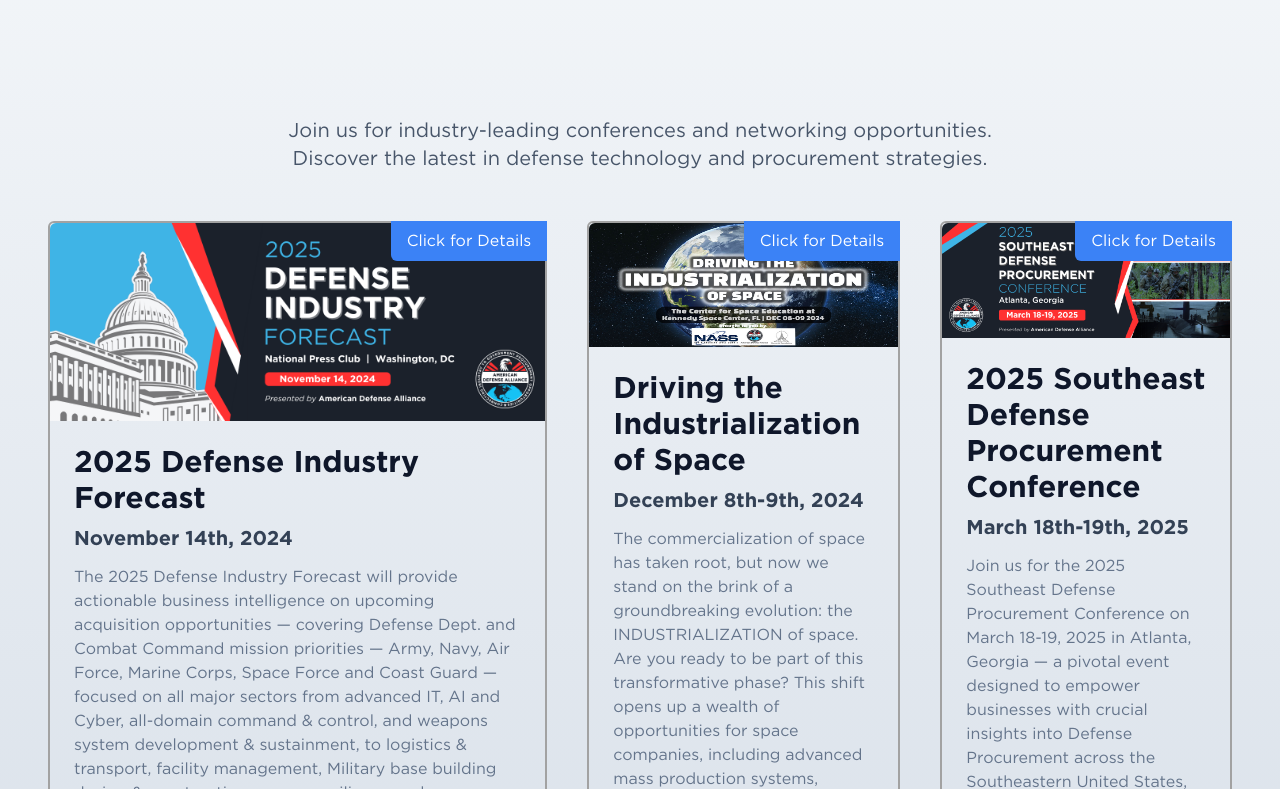
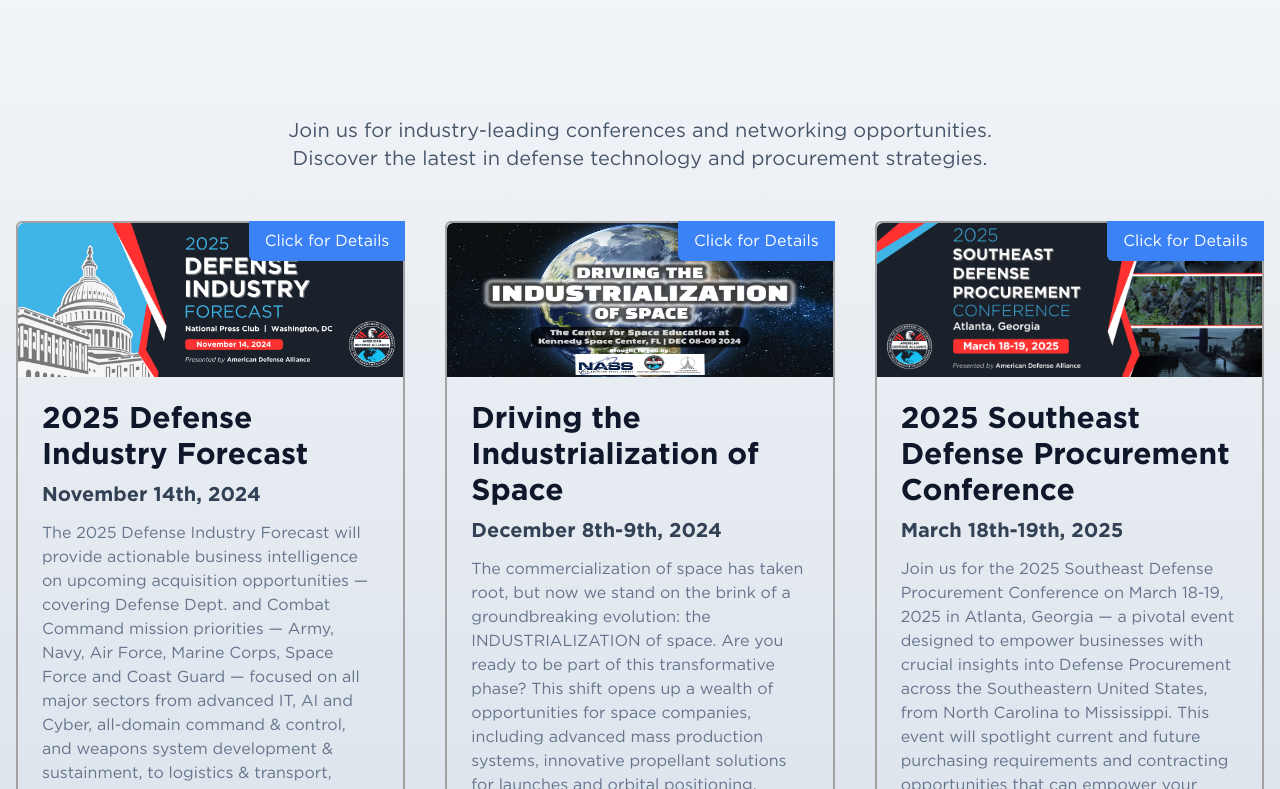
Before and after one commit to masonym/ada-website, a Next.js app: page /events in a window 1280 px wide. Shown: the part 291-1080 px from the top of the page. Built offline with nearby package versions, Linux system fonts and the light colour scheme.

Commit message:
Fixed upcoming events page

```diff
--- a/src/app/events/page.tsx
+++ b/src/app/events/page.tsx
@@ -10,7 +10,7 @@ const page = () => {
         const dateA = new Date(a.timeStart);
         const dateB = new Date(b.timeStart);
         return dateA.getTime() - dateB.getTime();
-      });
+    });
 
     return (
         <div className="flex flex-col max-content mt-12">
@@ -24,9 +24,9 @@ const page = () => {
                 <p className="text-center text-slate-600 text-xl mb-12 max-w-3xl">
                     Join us for industry-leading conferences and networking opportunities. Discover the latest in defense technology and procurement strategies.
                 </p>
-                <div className="flex lg:flex-row flex-col gap-10 mx-12">
+                <div className="grid grid-cols-1 md:grid-cols-1 xl:grid-cols-3 gap-10 mx-4 justify-items-center w-full xl:max-w-[1900px] px-4">
                     {sortedEvents.map(event => (
-                        <div key={event.id} className="relative group h-fit cursor-pointer transition-all duration-300 hover:scale-105">
+                        <div key={event.id} className="relative group h-fit cursor-pointer transition-all duration-300 hover:scale-105 w-full max-w-[640px]">
                             <EventCard
                                 title={event.title}
                                 date={event.date}
@@ -47,6 +47,10 @@ const page = () => {
                         </div>
                     ))}
                 </div>
+                {/* If there's an odd number of events, add an empty div to maintain centering */}
+                {sortedEvents.length % 2 !== 0 && sortedEvents.length > 1 && (
+                    <div className="hidden md:block w-full max-w-[640px]" />
+                )}
                 <p className="text-center text-slate-600 text-lg mt-8">
                     Click on any event card to view full details and registration information.
                 </p>
```
